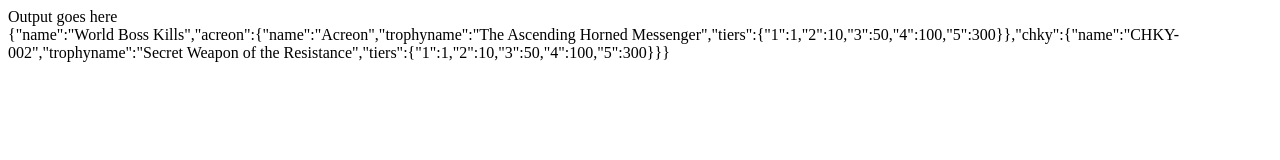
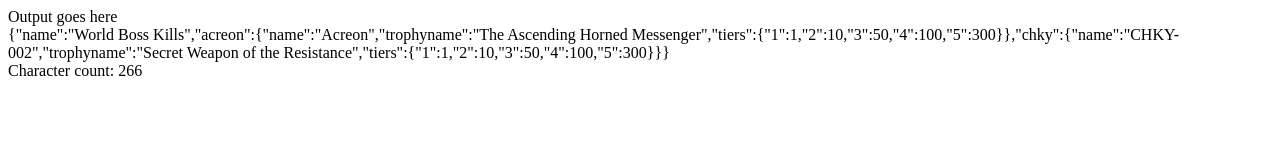
Before and after one commit to an-ocelot/MS2-Trophy-Tracker, a plain HTML site: page index.html in a window 1280 px wide. Drawn offline with Linux system fonts and the light colour scheme.

Commit message:
Update index.html

```diff
--- a/index.html
+++ b/index.html
@@ -26,6 +26,9 @@
 					div.innerHTML = JSON.stringify(data[x]);
 					document.getElementById("body").appendChild(div);
 
+					var char_count = document.createElement("div");
+					char_count.innerHTML = 'Character count: ' + JSON.stringify(data[x]).length;
+					document.getElementById("body").appendChild(char_count);
 				}
 
 			}
```
